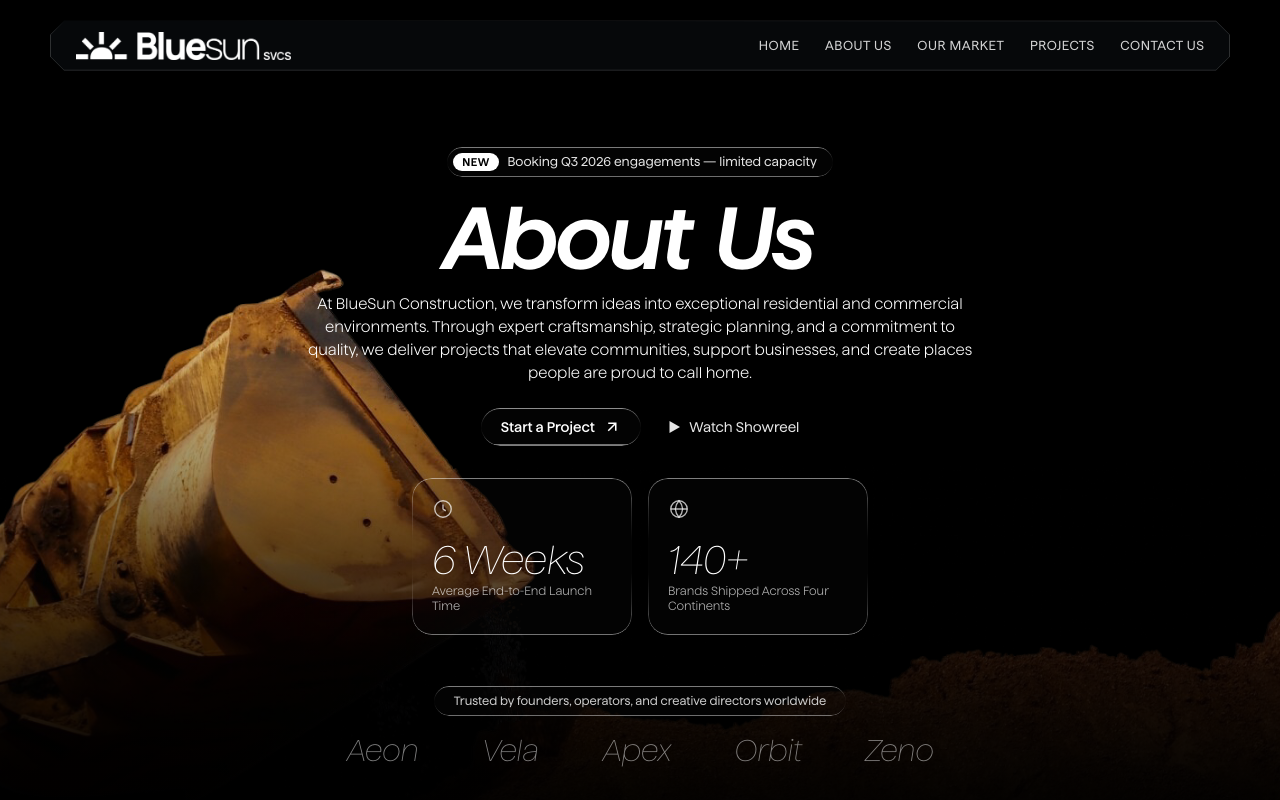
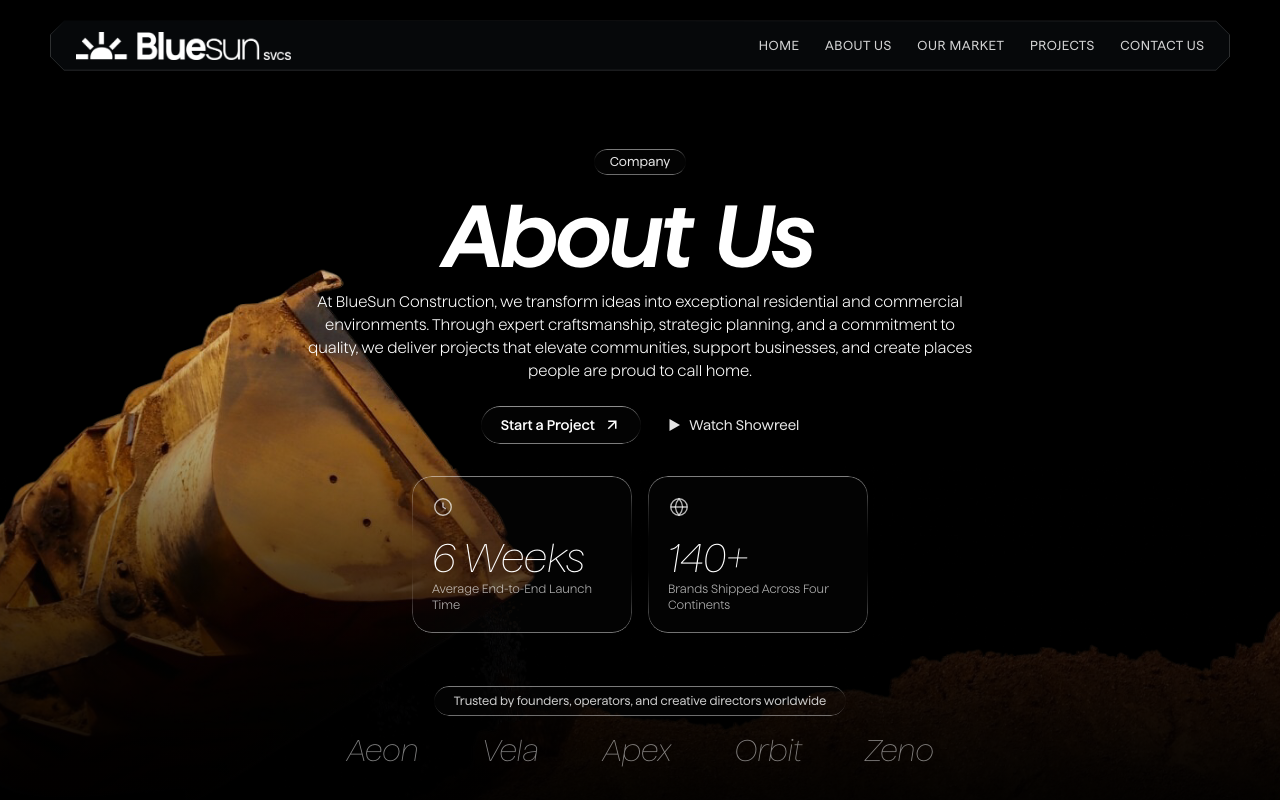
Before and after one commit to vanessa902/BlueSun, a Next.js app: page /about in a window 1280 px wide. Shown: the top 800 px of the page. Built offline with nearby package versions, Linux system fonts and the light colour scheme.

Commit message:
Simplify About hero badge to "Company"
Replaces the "New / Booking Q3 2026..." tag+text badge with a single
"Company" label.

Co-Authored-By: Claude Opus 4.6 <noreply@anthropic.com>
Claude-Session: https://claude.ai/code/session_01CFdFwUYbSgwnjukfoiMb5h

```diff
--- a/src/app/about.css
+++ b/src/app/about.css
@@ -133,17 +133,7 @@
   display: inline-flex;
   align-items: center;
   gap: 0.5rem;
-  padding: 0.35rem 1rem 0.35rem 0.35rem;
-}
-.about-badge__new {
-  background: #fff;
-  color: #000;
-  font-size: 0.7rem;
-  font-weight: 600;
-  padding: 0.15rem 0.6rem;
-  border-radius: 9999px;
-  text-transform: uppercase;
-  letter-spacing: 0.05em;
+  padding: 0.35rem 1rem;
 }
 .about-badge__text {
   font-size: 0.8rem;
--- a/src/app/about/page.tsx
+++ b/src/app/about/page.tsx
@@ -136,10 +136,7 @@ export default function AboutPage() {
           <div className="about-hero__main">
             {/* Badge */}
             <motion.div className="about-badge liquid-glass" {...fadeBlur(0.4)}>
-              <span className="about-badge__new">New</span>
-              <span className="about-badge__text">
-                Booking Q3 2026 engagements &mdash; limited capacity
-              </span>
+              <span className="about-badge__text">Company</span>
             </motion.div>
 
             {/* Headline */}
```
